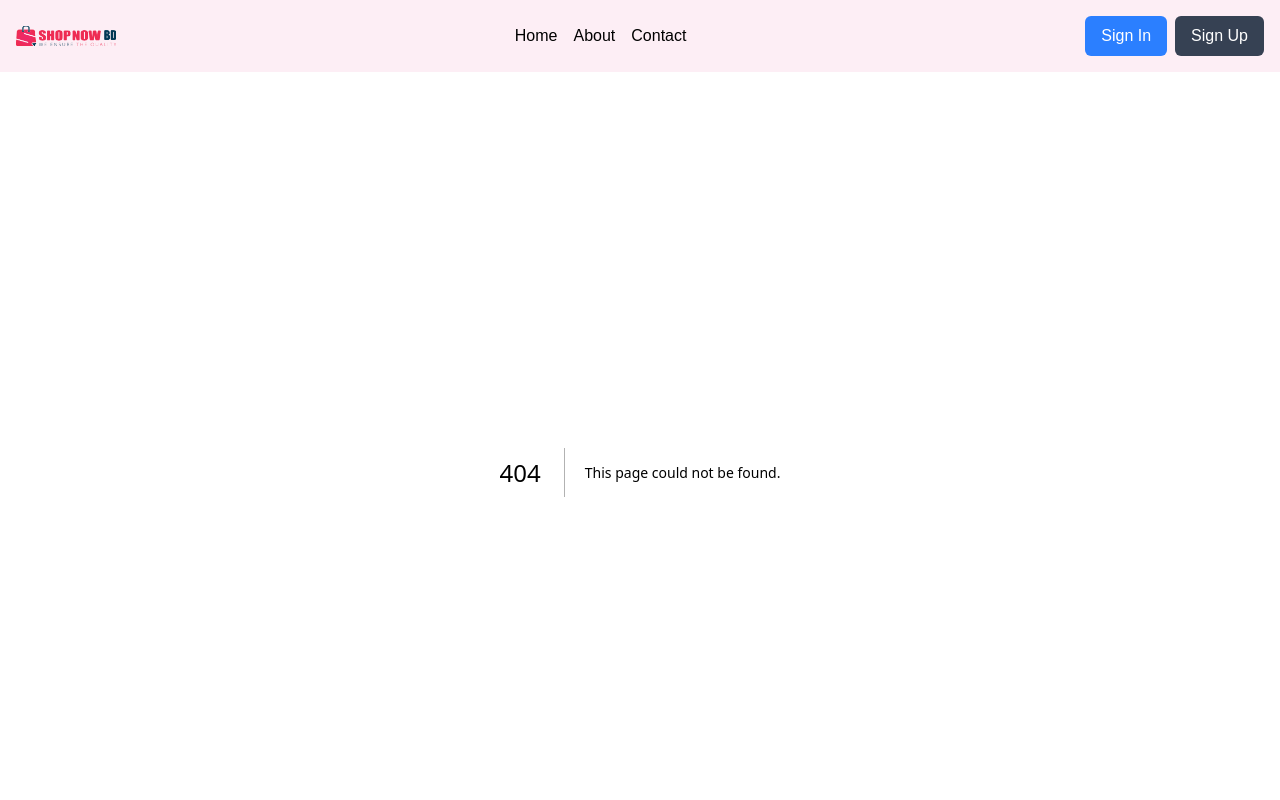
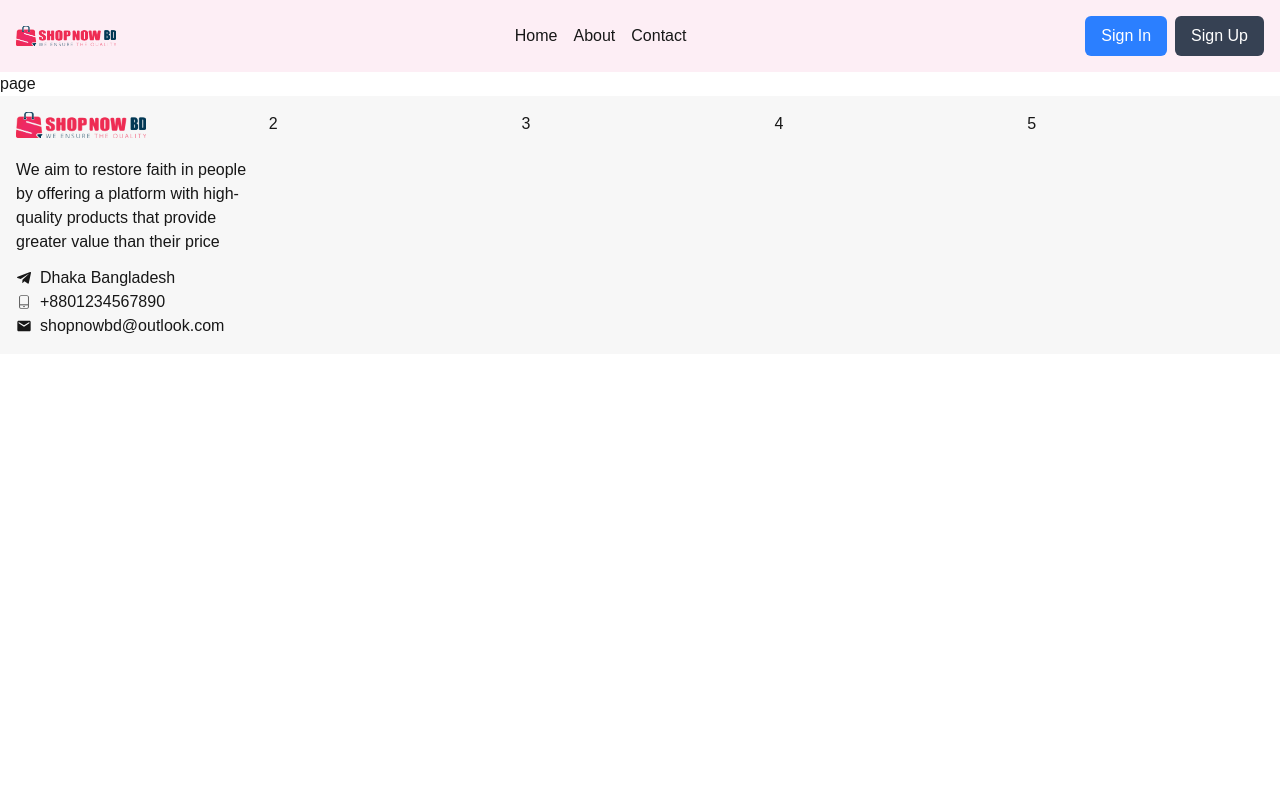
Before and after one commit to sajib689/shop-now-client, a Next.js app: page /login in a window 1280 px wide. Before the commit this address had no page. Shown: the top 800 px of the page. Built offline with nearby package versions, Linux system fonts and the light colour scheme.

Commit message:
add the login page

```diff
--- /dev/null
+++ b/src/app/login/page.tsx
@@ -0,0 +1,7 @@
+
+
+export default function page() {
+  return (
+    <div>page</div>
+  )
+}
```
